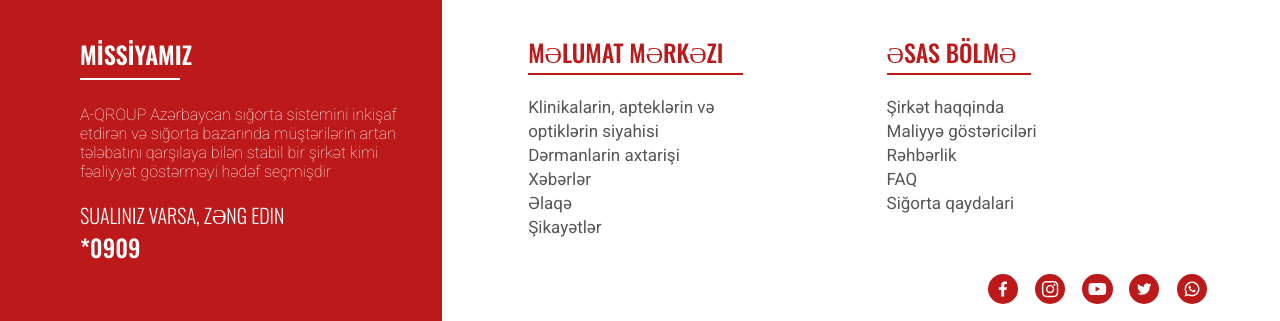
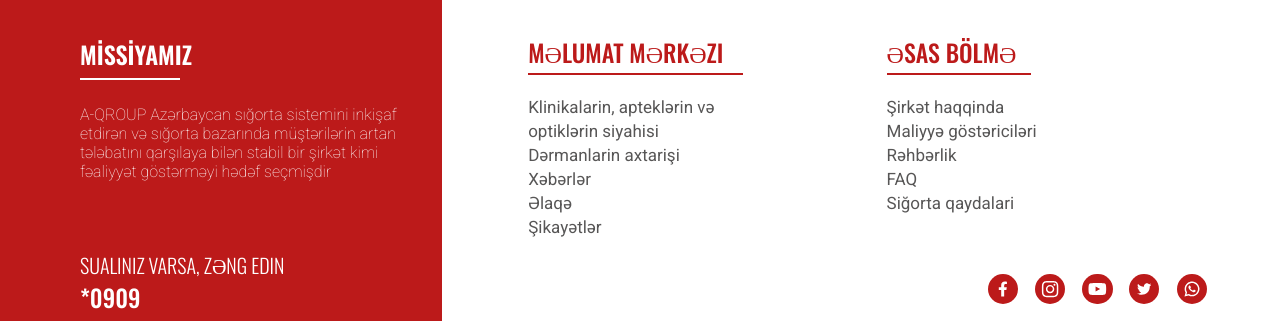
Before and after one commit to dakerdenis/a-group_2023, a PHP site: page /index.php in a window 1280 px wide. Shown: the part 2693-3014 px from the top of the page. Run offline with PHP 8.4, Linux system fonts and the light colour scheme.

Commit message:
added
footer 50px margin

```diff
--- a/contact.php
+++ b/contact.php
@@ -164,9 +164,13 @@ include './include/header.php';
 
                 <!---Контактные данные--->
                 <div class="contact__page__info_wrapper">
+                    <div class="contact__page_info_block-main">
 
+                    </div>
 
+                    <div class="contact__page_info_block-second">
 
+                    </div>
 
                 </div>
             </div>
--- a/styles/footer.css
+++ b/styles/footer.css
@@ -45,7 +45,7 @@
 }
 
 .footer__block_1_contact {
-
+  margin-top: 50px;
 }
 .footer__block_1_contact_desc {
   font-family: Oswald;
@@ -266,9 +266,7 @@ text-transform: uppercase;
     justify-content: initial;
     padding: 36px 28px 34px 80px;
   }
-  .footer__block_1_contact {
-    margin-top: 0px;
-  }
+
   .footer__block_1_contact_info {
     line-height: 35px;
     font-weight: 500;
```
